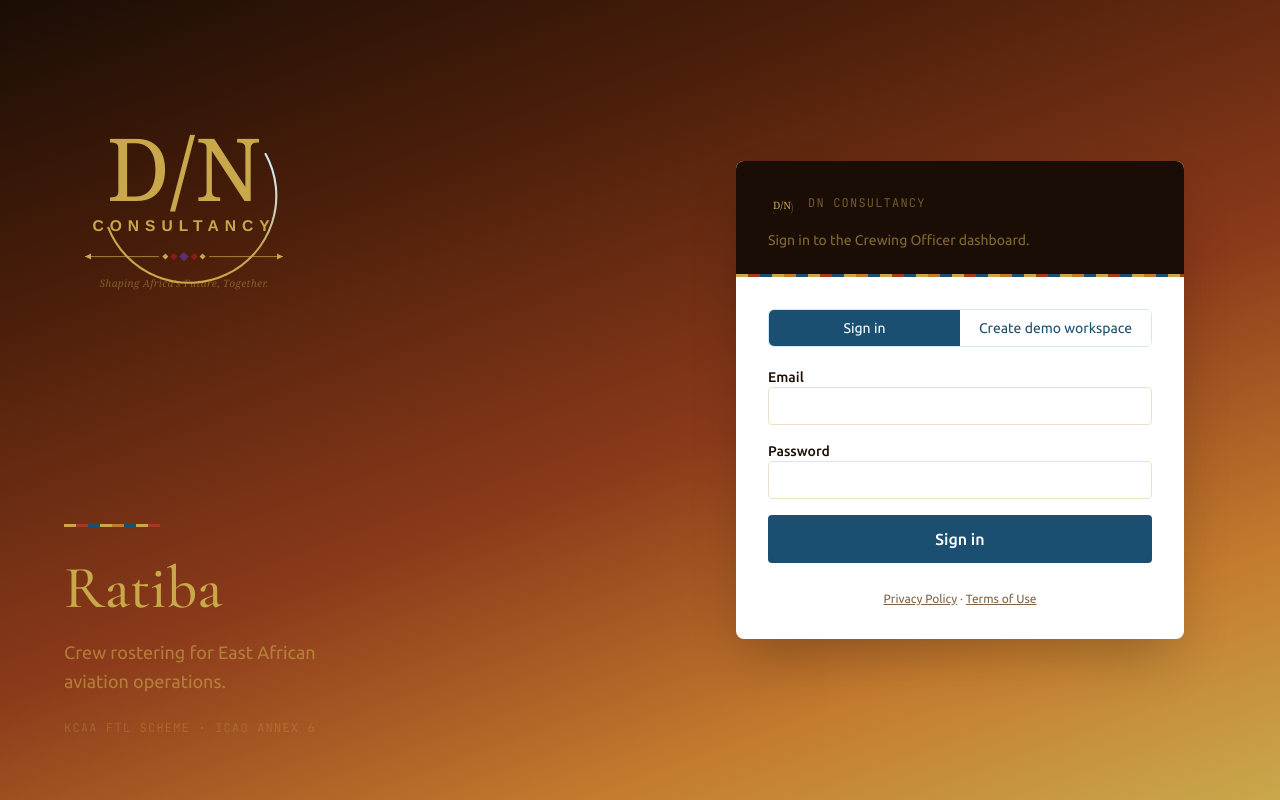
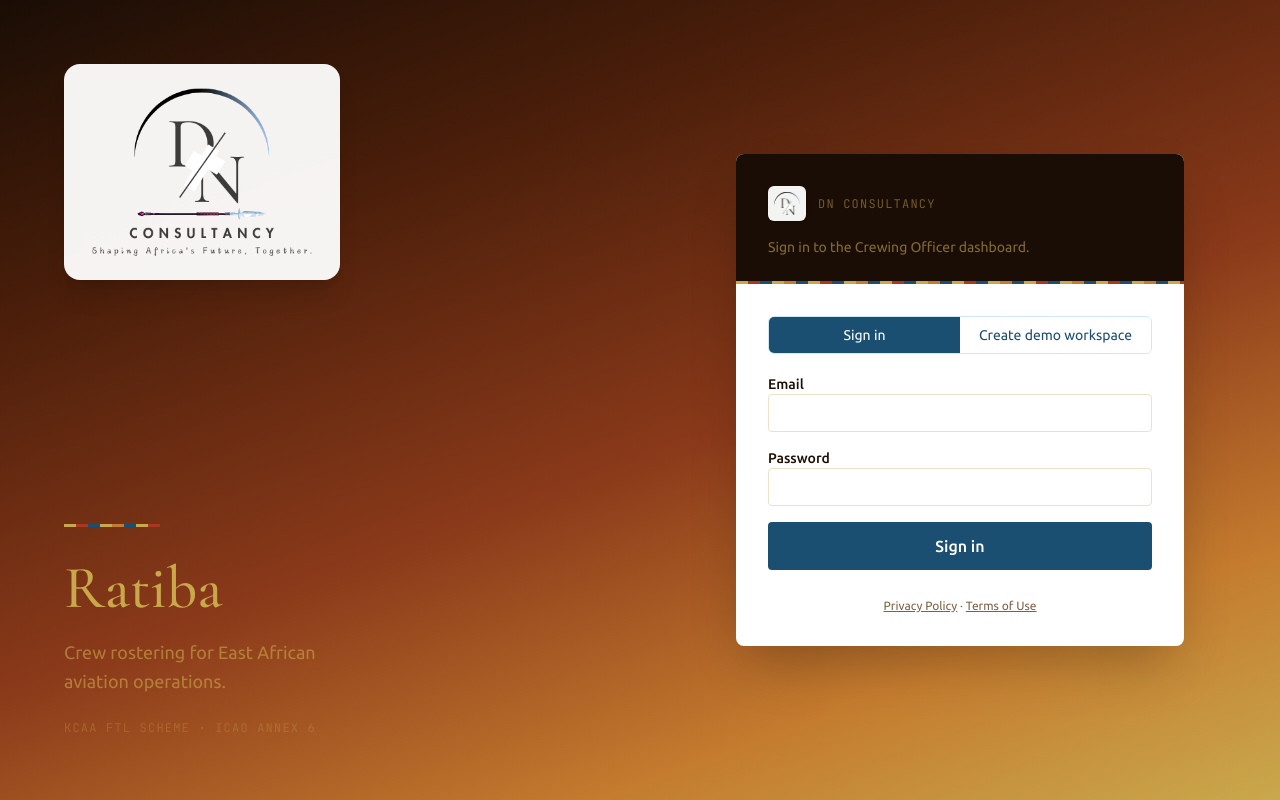
Before and after one commit to PapaDanico/Ratiba, a React (Vite) app in the folder frontend/: page /login in a window 1280 px wide. Built offline with nearby package versions, Linux system fonts and the light colour scheme.

Commit message:
fix(ui): use the real DN Consultancy logo on the login page
Replace the hand-built SVG approximation with the actual brand artwork
(full lockup + monogram mark), shown on a light plate so the dark-ink
logo reads on the dark login panel.

https://claude.ai/code/session_015eKhrWHAamQGZLFVcr3CCj

```diff
--- a/frontend/src/components/ui/DnLogo.tsx
+++ b/frontend/src/components/ui/DnLogo.tsx
@@ -1,114 +1,21 @@
-import { useId } from "react";
+import logoFull from "@/assets/dn-consultancy-logo.png";
+import logoMark from "@/assets/dn-consultancy-mark.png";
 
 interface DnLogoProps {
-  /** "light" = gold on dark (header/login panel); "dark" = charcoal on white */
-  variant?: "light" | "dark";
-  /** Show CONSULTANCY + spear + tagline text */
+  /** Full lockup (arc + monogram + CONSULTANCY + tagline) vs. monogram mark only */
   showText?: boolean;
   width?: number;
   className?: string;
 }
 
-export function DnLogo({ variant = "dark", showText = true, width = 200, className }: DnLogoProps) {
-  const uid = useId();
-  const gradId = `dn-arc-${uid}`.replace(/:/g, "");
-
-  const ink = variant === "light" ? "#C9A84C" : "#1a1a1a";
-  const inkFaint = variant === "light" ? "rgba(201,168,76,0.45)" : "#666";
-  const arcTip = variant === "light" ? "#D0E8F5" : "#6AB4D8";
-
-  const viewH = showText ? 430 : 295;
-
+export function DnLogo({ showText = true, width = 200, className }: DnLogoProps) {
   return (
-    <svg
-      xmlns="http://www.w3.org/2000/svg"
-      viewBox={`0 0 400 ${viewH}`}
+    <img
+      src={showText ? logoFull : logoMark}
       width={width}
+      alt="DN Consultancy"
       className={className}
-      aria-label="DN Consultancy"
-      role="img"
-    >
-      <defs>
-        <linearGradient
-          id={gradId}
-          gradientUnits="userSpaceOnUse"
-          x1="74"
-          y1="273"
-          x2="336"
-          y2="150"
-        >
-          <stop offset="0%" stopColor={ink} />
-          <stop offset="75%" stopColor={ink} />
-          <stop offset="100%" stopColor={arcTip} />
-        </linearGradient>
-      </defs>
-
-      {/* Partial circle arc — large arc (~230°), open at lower-right */}
-      <path
-        d="M 74 273 A 145 145 0 1 0 336 150"
-        stroke={`url(#${gradId})`}
-        strokeWidth="3.5"
-        strokeLinecap="round"
-        fill="none"
-      />
-
-      {/* D/N monogram */}
-      <text
-        x="200"
-        y="228"
-        fontFamily="Georgia, 'Times New Roman', serif"
-        fontSize="145"
-        textAnchor="middle"
-        fill={ink}
-      >
-        D/N
-      </text>
-
-      {showText && (
-        <>
-          {/* CONSULTANCY */}
-          <text
-            x="200"
-            y="278"
-            fontFamily="'Helvetica Neue', Arial, sans-serif"
-            fontSize="26"
-            fontWeight="700"
-            textAnchor="middle"
-            fill={ink}
-            letterSpacing="10"
-          >
-            CONSULTANCY
-          </text>
-
-          {/* Decorative spear */}
-          <line x1="35" y1="321" x2="158" y2="321" stroke={ink} strokeWidth="1.2" />
-          <line x1="242" y1="321" x2="365" y2="321" stroke={ink} strokeWidth="1.2" />
-          <polygon points="35,321 45,316 45,326" fill={ink} />
-          <polygon points="365,321 355,316 355,326" fill={ink} />
-          {/* Beaded ornaments — Maasai colours */}
-          <g transform="translate(200,321)">
-            <polygon points="0,-8 8,0 0,8 -8,0" fill="#5C2D73" />
-            <polygon points="-17,-6 -11,0 -17,6 -23,0" fill="#8B1C1C" />
-            <polygon points="17,-6 23,0 17,6 11,0" fill="#8B1C1C" />
-            <polygon points="-31,-5 -26,0 -31,5 -36,0" fill="#C9A84C" />
-            <polygon points="31,-5 36,0 31,5 26,0" fill="#C9A84C" />
-          </g>
-
-          {/* Tagline */}
-          <text
-            x="200"
-            y="372"
-            fontFamily="Georgia, 'Times New Roman', serif"
-            fontStyle="italic"
-            fontSize="17"
-            textAnchor="middle"
-            fill={inkFaint}
-            letterSpacing="0.5"
-          >
-            Shaping Africa&apos;s Future, Together.
-          </text>
-        </>
-      )}
-    </svg>
+      style={{ height: "auto" }}
+    />
   );
 }
--- a/frontend/src/pages/login/index.tsx
+++ b/frontend/src/pages/login/index.tsx
@@ -74,7 +74,9 @@ export function LoginPage() {
       <div className="hidden lg:flex lg:w-1/2 flex-col justify-between p-16 relative">
         {/* DN Consultancy logo — top */}
         <div className="relative z-10">
-          <DnLogo variant="light" showText={true} width={240} />
+          <div className="inline-block rounded-2xl bg-white/95 px-7 py-6 shadow-xl">
+            <DnLogo showText={true} width={220} />
+          </div>
         </div>
 
         {/* Ratiba product identity — bottom */}
@@ -97,7 +99,9 @@ export function LoginPage() {
             {/* Card header strip */}
             <div className="bg-dn-lava px-8 pt-8 pb-0">
               <div className="flex items-center gap-3 mb-4">
-                <DnLogo variant="light" showText={false} width={28} />
+                <span className="inline-flex items-center justify-center rounded-md bg-white/95 p-1.5 shadow">
+                  <DnLogo showText={false} width={26} />
+                </span>
                 <span className="font-mono text-xs uppercase tracking-widest text-dn-gold/50">
                   DN Consultancy
                 </span>
```
Also changed, not shown: frontend/src/assets/dn-consultancy-logo.png (added), frontend/src/assets/dn-consultancy-mark.png (added).
